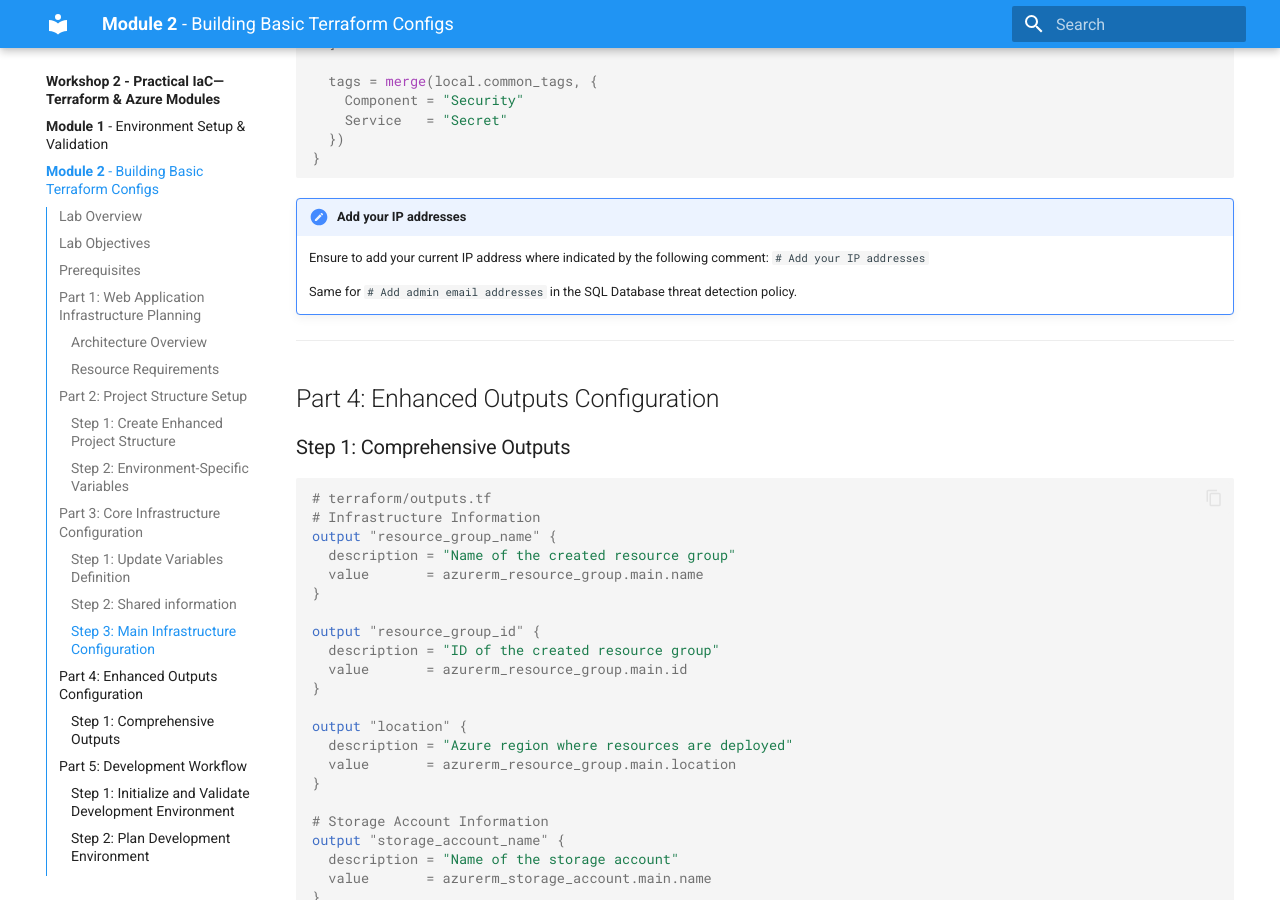
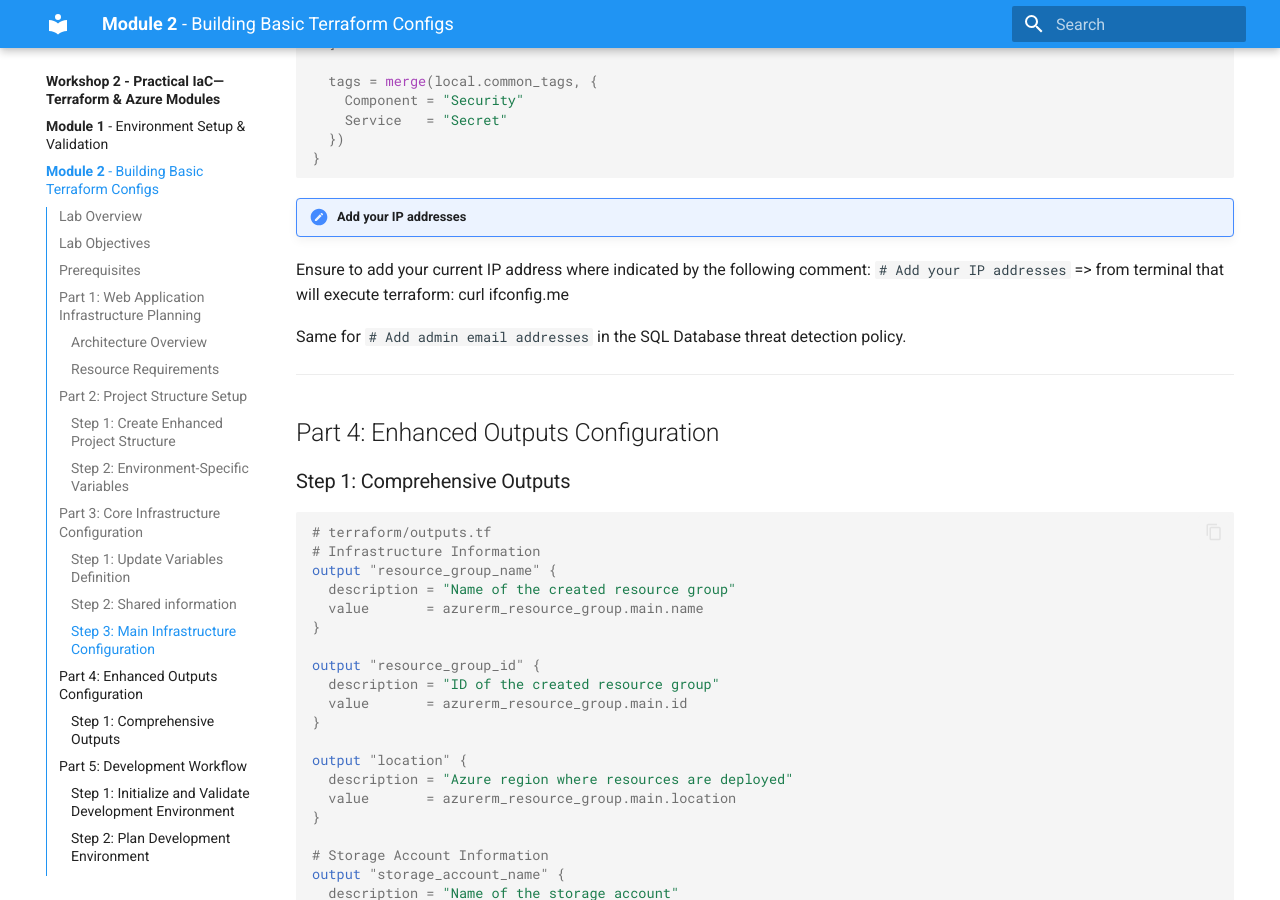
Before and after one commit to lrivallain/ms-alz-workshop, an MkDocs documentation site: the page built from docs/Workshop-2-Practical-IaC-Terraform-Azure-Modules/content/02-terraform-fundamentals.md, in a window 1280 px wide and 900 px high, scrolled down 14677 px. Built offline with MkDocs 1.6.1 and Material for MkDocs 9.7.7, drawn with Linux system fonts in a browser that asks for light colours.

Commit message:
tips to get ip address with curl

```diff
--- a/docs/Workshop-2-Practical-IaC-Terraform-Azure-Modules/content/02-terraform-fundamentals.md
+++ b/docs/Workshop-2-Practical-IaC-Terraform-Azure-Modules/content/02-terraform-fundamentals.md
@@ -746,9 +746,10 @@ resource "azurerm_key_vault_secret" "sql_password" {
 
 !!! note "Add your IP addresses"
 
-    Ensure to add your current IP address where indicated by the following comment: `# Add your IP addresses`
+  Ensure to add your current IP address where indicated by the following comment: `# Add your IP addresses` => from terminal that will execute terraform: curl ifconfig.me
 
-    Same for `# Add admin email addresses` in the SQL Database threat detection policy.
+  Same for `# Add admin email addresses` in the SQL Database threat detection policy.
+
 ---
 
 ## Part 4: Enhanced Outputs Configuration
```
